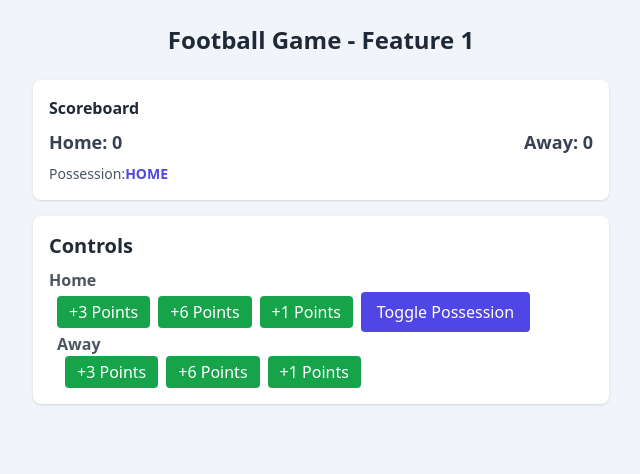
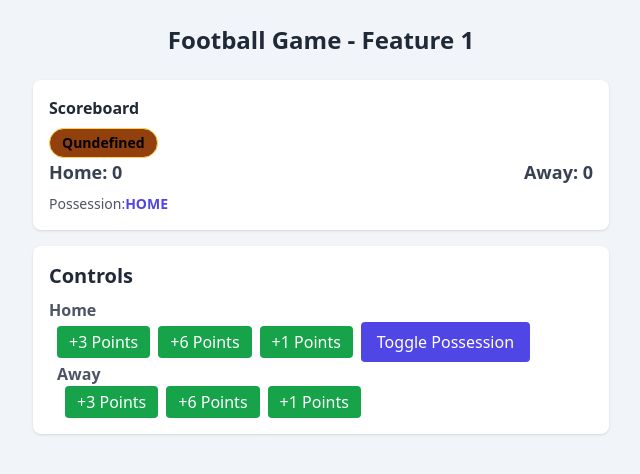
Before and after one commit to derekjpeters/football_game, a React (Vite) app: page / in a window 1280 px wide. Shown: the top 474 px of the page, without its empty margins (319-959 px from the left). Built offline with nearby package versions, Linux system fonts and the light colour scheme.

Commit message:
updated quarter and status in Scoreboard.tsx

```diff
--- a/src/components/Scoreboard.tsx
+++ b/src/components/Scoreboard.tsx
@@ -1,13 +1,26 @@
 import type {Score, Team} from '../types';
+import QuarterBadge from './QuaterBadge';
+
 interface ScoreboardProps {
 	score: Score;
 	possession: Team;
+	//Feature 2: add new props for quarter tracking and game status
+	quarter: 1 | 2 | 3 | 4;
+	status: 'IN_PROGRESS' | 'FINAL';
 }
 
-export default function Scoreboard({ score, possession}:ScoreboardProps) {
+export default function Scoreboard({ score, possession, quarter, status}:ScoreboardProps) {
 	return (
 		<section className='bg-white rounded-lg shadow p-4 w-full max-w-xl'>
 			<h2 className='texl-xl font-bold text-gray-800 mb-2'>Scoreboard</h2>
+			<div className='flex items-center gap-2'>
+				<QuarterBadge quarter={quarter} />
+				{status === "FINAL" && (
+					<span className='ml-2 text-xs font-semibold text-red-700 bg-red-100 border border-red-300 px-2 py-0.5 rounded'>
+						FINAL
+					</span>
+				)}
+			</div>
 
 			<div className='flex justify-between text-lg font-semibold text-gray-700'>
 				<span>Home: {score.HOME}</span>
```
